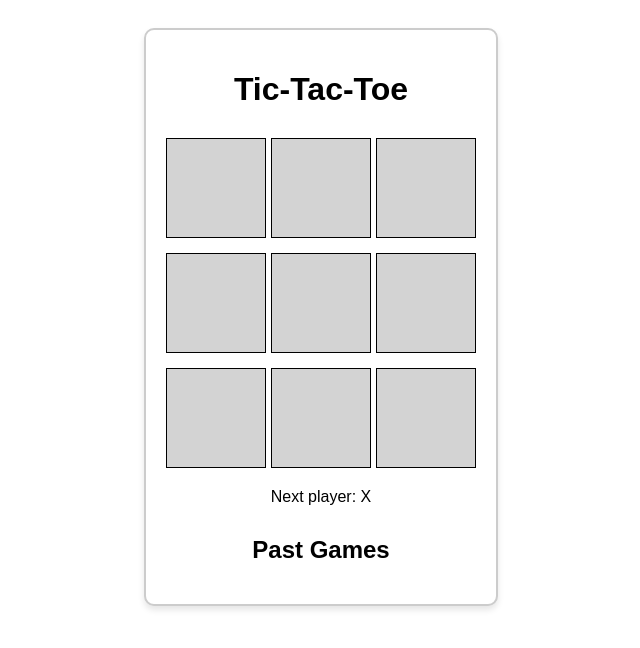
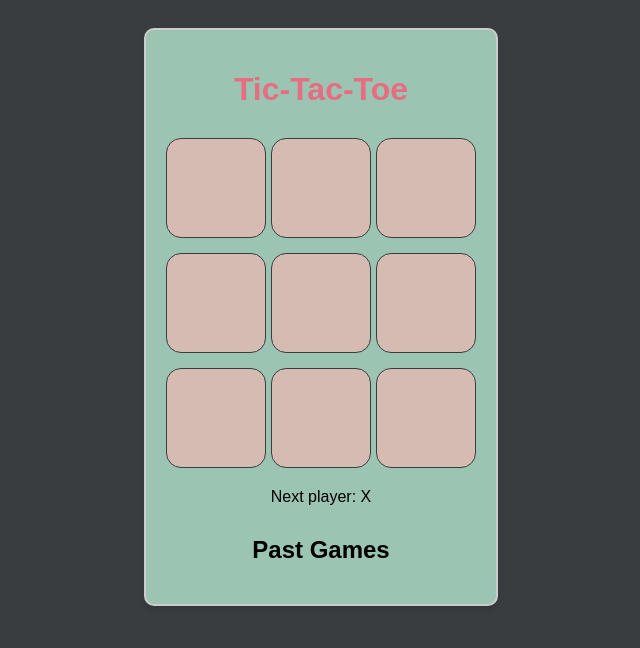
Before and after one commit to CottonEyeBro/kc_tic_tac-toe, a React (Create React App) app in the folder tic-tac-toe/: page / in a window 1280 px wide. Shown: the top 648 px of the page, without its empty margins (319-959 px from the left). Built offline with nearby package versions, Linux system fonts and the light colour scheme.

Commit message:
updated css styling

```diff
--- a/tic-tac-toe/src/App.css
+++ b/tic-tac-toe/src/App.css
@@ -1,13 +1,14 @@
 body {
   font-family: Arial, sans-serif;
   text-align: center;
+  background-color: rgb(57, 61, 63);
 }
 
 .game {
   display: inline-block;
   margin-top: 20px;
   padding: 20px;
-  background-color: #fff;
+  background-color: rgb(156, 196, 178);
   border-radius: 10px;
   border: 2px solid #ccc;
   box-shadow: 0 4px 6px rgba(0, 0, 0, 0.1);
@@ -15,6 +16,7 @@ body {
 
 .title {
   font-size: 2rem;
+  color: rgb(231, 109, 131);
   margin-bottom: 20px;
 }
 
@@ -29,8 +31,8 @@ body {
   width: 100px;
   height: 100px;
   font-size: 2rem;
-  background-color: lightgray;
-  border: 1px solid black;
+  background-color: rgb(213, 187, 177);
+  border: 1px solid rgb(57, 61, 63);
   cursor: pointer;
   display: flex;
   align-items: center;
@@ -42,9 +44,10 @@ button {
   font-size: 1rem;
   margin-top: 10px;
   cursor: pointer;
+  border-radius: 15px;
 }
 
-/* Styling for history section */
+/* Styling for history */
 .history {
   margin-top: 30px;
 }
--- a/tic-tac-toe/src/components/TicTacToe.jsx
+++ b/tic-tac-toe/src/components/TicTacToe.jsx
@@ -13,7 +13,7 @@ const TicTacToe = () => {
     setBoard(newBoard);
     setXIsNext(!xIsNext); // Switch player
 
-    // Check if it's a draw after every move
+    // Checks to see if final result is a draw
     if (!calculateWinner(newBoard) && newBoard.every(cell => cell !== null)) {
       setHistory([...history, { board: newBoard, winner: "Draw" }]); // Record the draw result
       setBoard(Array(9).fill(null)); // Reset board for a new game
```
